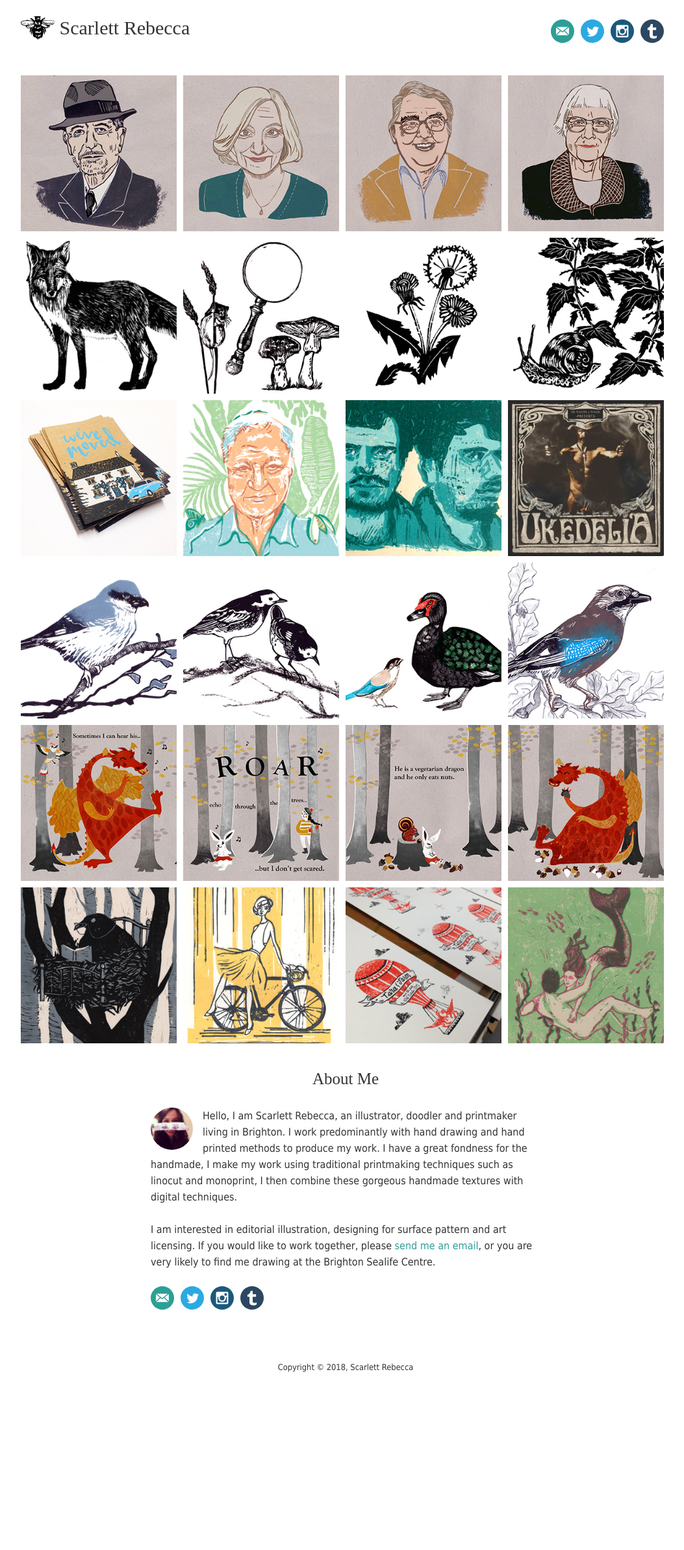
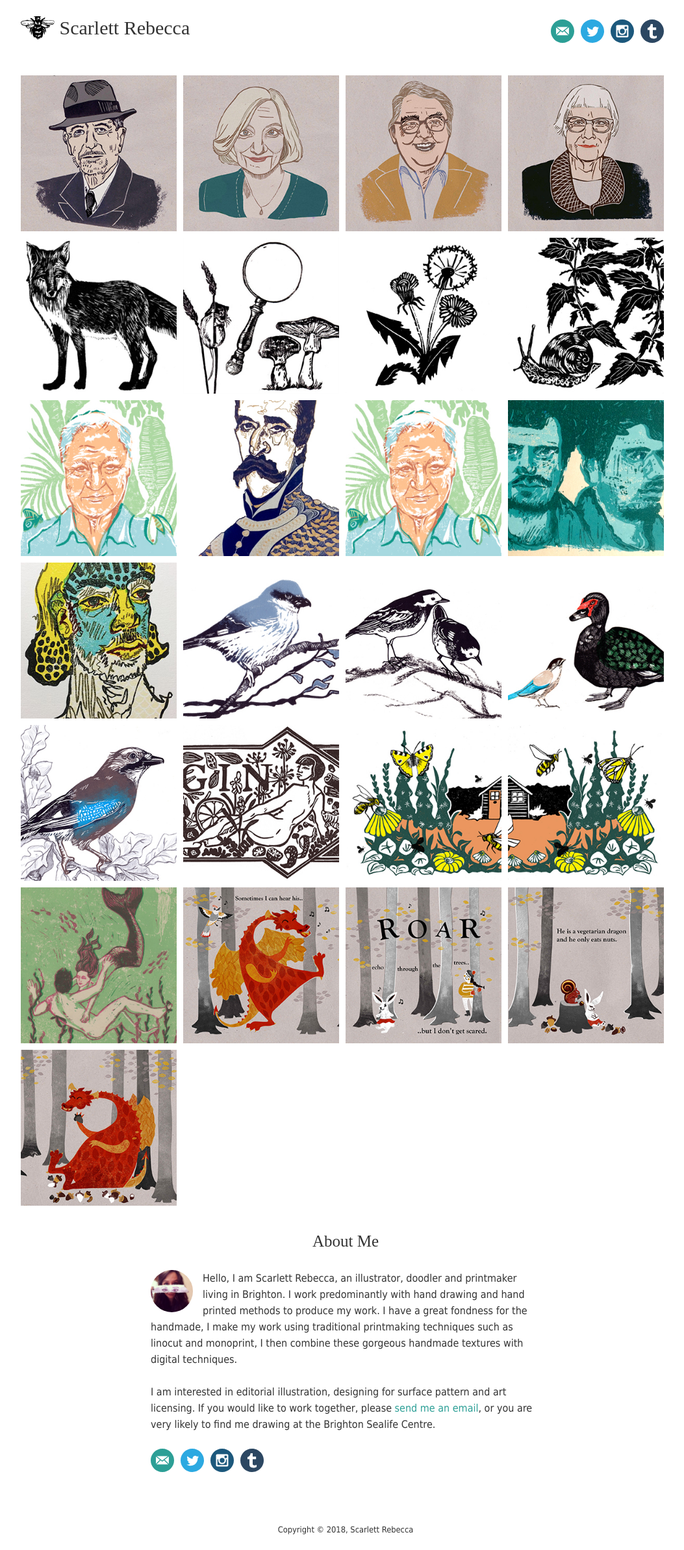
Before and after one commit to scarlettrebecca/website, a Jekyll site: the page built from pages/home.html, in a window 1280 px wide. Shown: the whole page at 65% size, without its empty margins (108-1161 px from the left). Built offline with Jekyll 4.4.1, drawn with Linux system fonts in a browser that asks for light colours; some web fonts are replaced; before the commit the page ends 2136 px from its top, so only the background shows below that.

Commit message:
Update work.yml

```diff
--- a/_data/work.yml
+++ b/_data/work.yml
@@ -33,8 +33,11 @@
 - image: snail.jpg
   label: British Wildlife Snail Lino print
 
-- image: change-of-address-cards.jpg
-  label: Change of Address printed cards
+- image: david-attenborough.jpg
+  label: David Attenborough portrait
+
+- image: mr-perez.jpg
+  label: Mr Perez linocut portrait
 
 - image: david-attenborough.jpg
   label: David Attenborough portrait
@@ -42,8 +45,8 @@
 - image: panoramic-pete-lino-cut.jpg
   label: Panoramic Pete portrait lino cut
 
-- image: walter-j-wallis-ukedelia.jpg
-  label: Walter J Wallis Ukedelia
+- image: sweet-lips.jpg
+  label: Sweet Lips Fish Man linocut portrait
 
 - image: shrike-bird.jpg
   label: British Birds lino prints Shrike
@@ -57,6 +60,18 @@
 - image: jay-bird.jpg
   label: British Birds lino prints Jay
 
+- image: gin-lady.jpg
+  label: Gin Label linocut
+
+- image: bee-inspired-left.jpg
+  label: Garden Bees Shed linocut
+
+- image: bee-inspired-right.jpg
+  label: Garden Bees Shed linocut
+
+- image: under-the-sea-zine.jpg
+  label: Under The Sea Zine
+
 - image: dragon-roar-left.jpg
   label: Dragon children's book
 
@@ -68,16 +83,3 @@
 
 - image: vegetarian-dragon-right.jpg
   label: Dragon children's book
-
-- image: aunty-flo.jpg
-  label: Aunty Flo
-
-- image: peugeot.jpg
-  label: Peugeot
-
-
-- image: tara-and-jason.jpg
-  label: Tara and Jason Wedding Invitation
-
-- image: under-the-sea-zine.jpg
-  label: Under The Sea Zine
```
